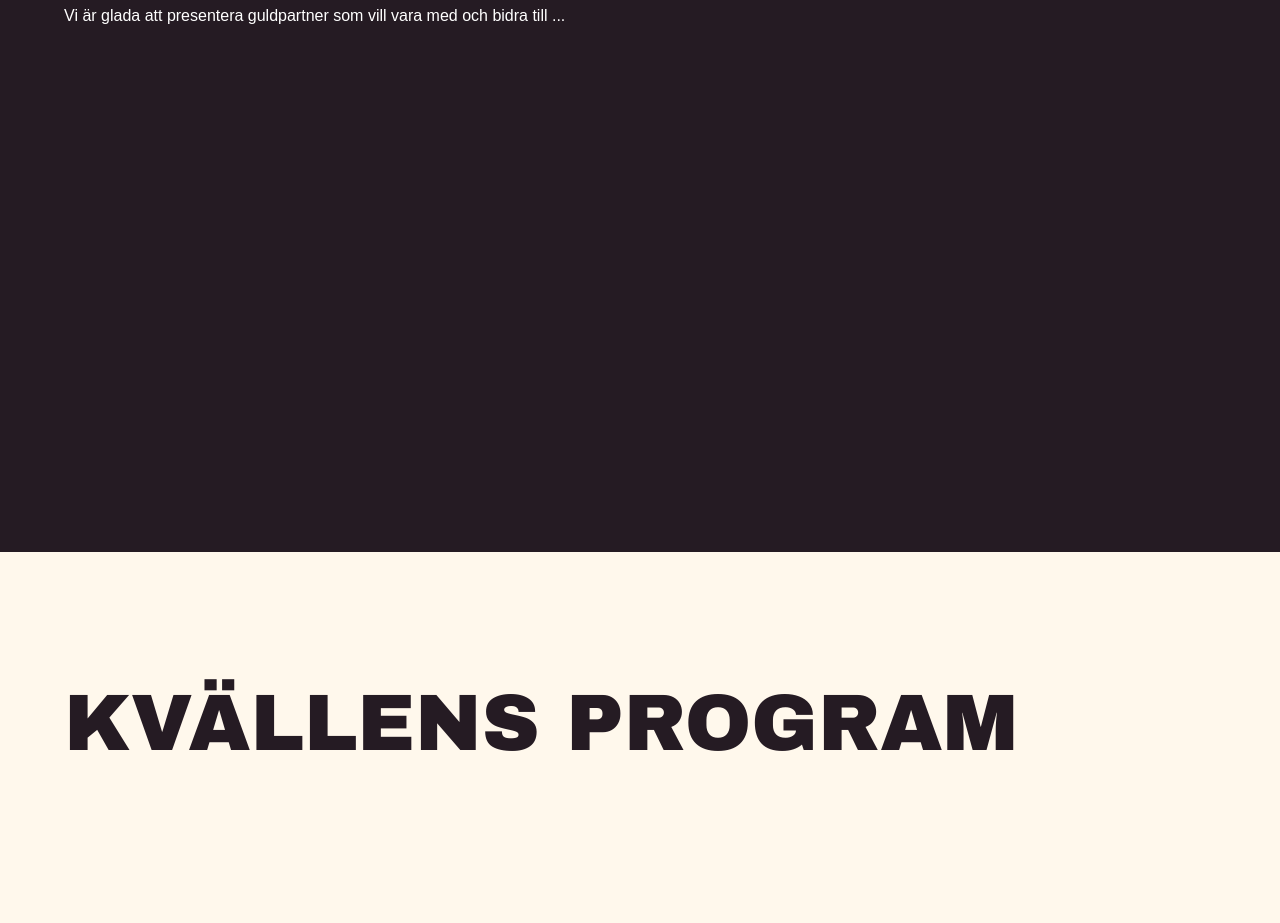
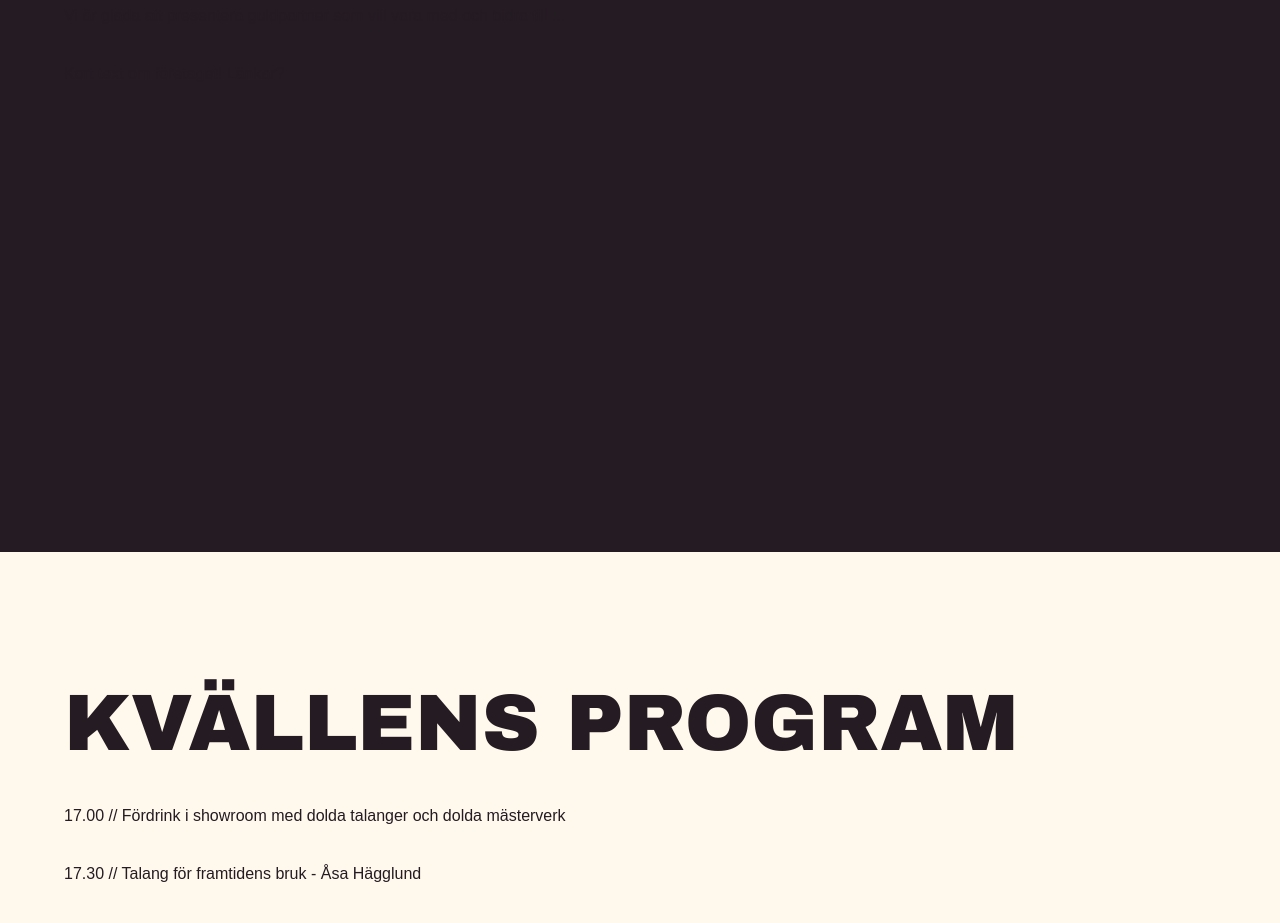
Before and after one commit to hannajansson/hiddentalents2025, a React (Create React App) app: page / in a window 1280 px wide. Shown: the part 1848-2771 px from the top of the page. Built offline with nearby package versions, Linux system fonts and the light colour scheme.

Commit message:
Uppdaterat texter

```diff
--- a/src/App.css
+++ b/src/App.css
@@ -76,7 +76,7 @@ html {
 }
 
 .body-light {
-  color: #ffffff;
+  color: #251B23;
   width: 55%;
   font-family: 'Arial', sans-serif;
   margin-top: 2.5em;
--- a/src/App.js
+++ b/src/App.js
@@ -55,11 +55,21 @@ function App() {
         <div className="blockContent">
           <div className="h2-light">GULDPARTNER</div>
           <div className="body-light">Vi är glada att presentera guldpartner som vill vara med och bidra till ...</div>
+          <div className="body-light">Kort text om företaget! Länkar?</div>
         </div>
       </div>
       <div className="block-light">
         <div className="blockContent">
           <div className="h2-dark">KVÄLLENS PROGRAM</div>
+          <div className="body-light">17.00 // Fördrink i showroom med dolda talanger och dolda mästerverk</div>
+          <div className="body-light">17.30 // Talang för framtidens bruk - Åsa Hägglund</div>
+          <div className="body-light">17.50 // Musik av kvinnliga talanger - Rebecka Söderström, Cecilia Grönfelt & Edit Vestberg varvas med Maarit Juntunen som läser poesi</div>
+          <div className="body-light">18.30 // Middagsbuffé</div>
+          <div className="body-light">19.30 // Talang i en motorburen värld - Sandra Wiberg</div>
+          <div className="body-light">19.50 // Musik av kvinnliga talanger - Melinda Westin</div>
+          <div className="body-light">20.00 // Efterrättsbuffé</div>
+          <div className="body-light">21.00 // Musik av kvinnliga talanger - Linnea Israelsson, Frida Perstrand och Lena Lindberg</div>
+          <div className="body-light">21.30 // Dansgolvet öppnar med DJ</div>
 
         </div>
       </div>
```
